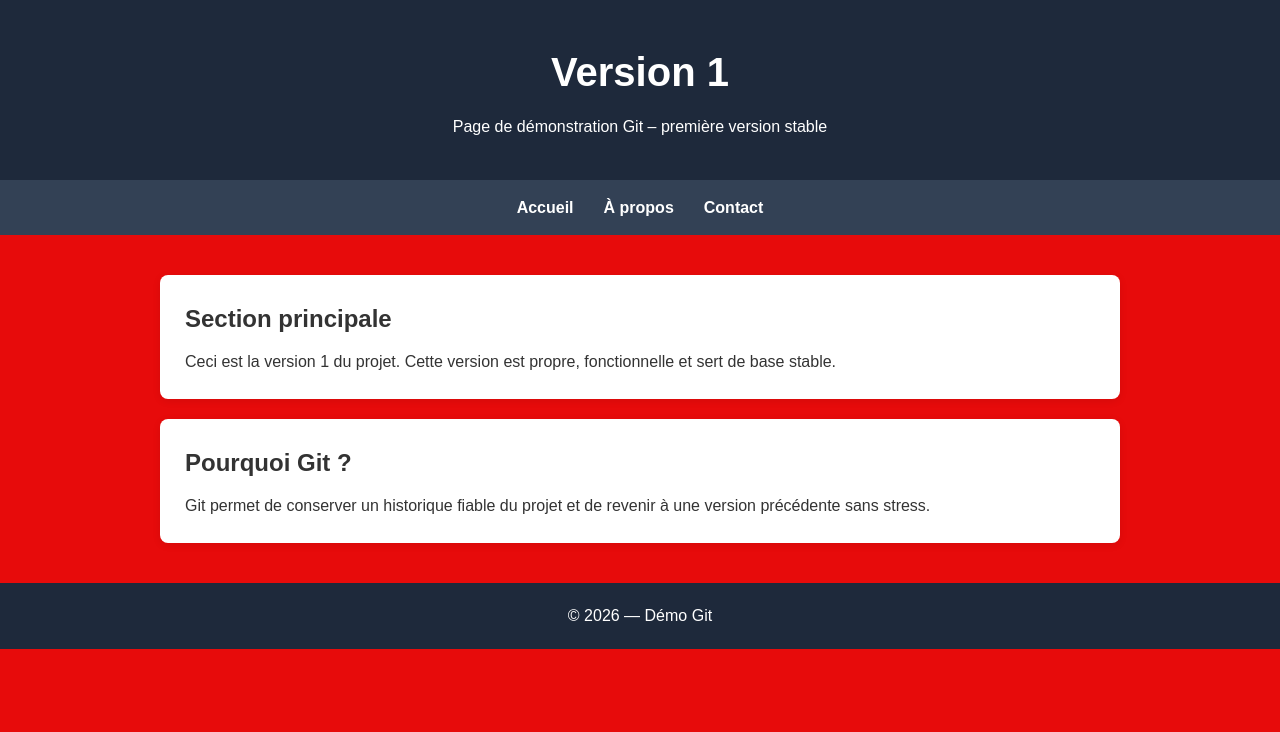
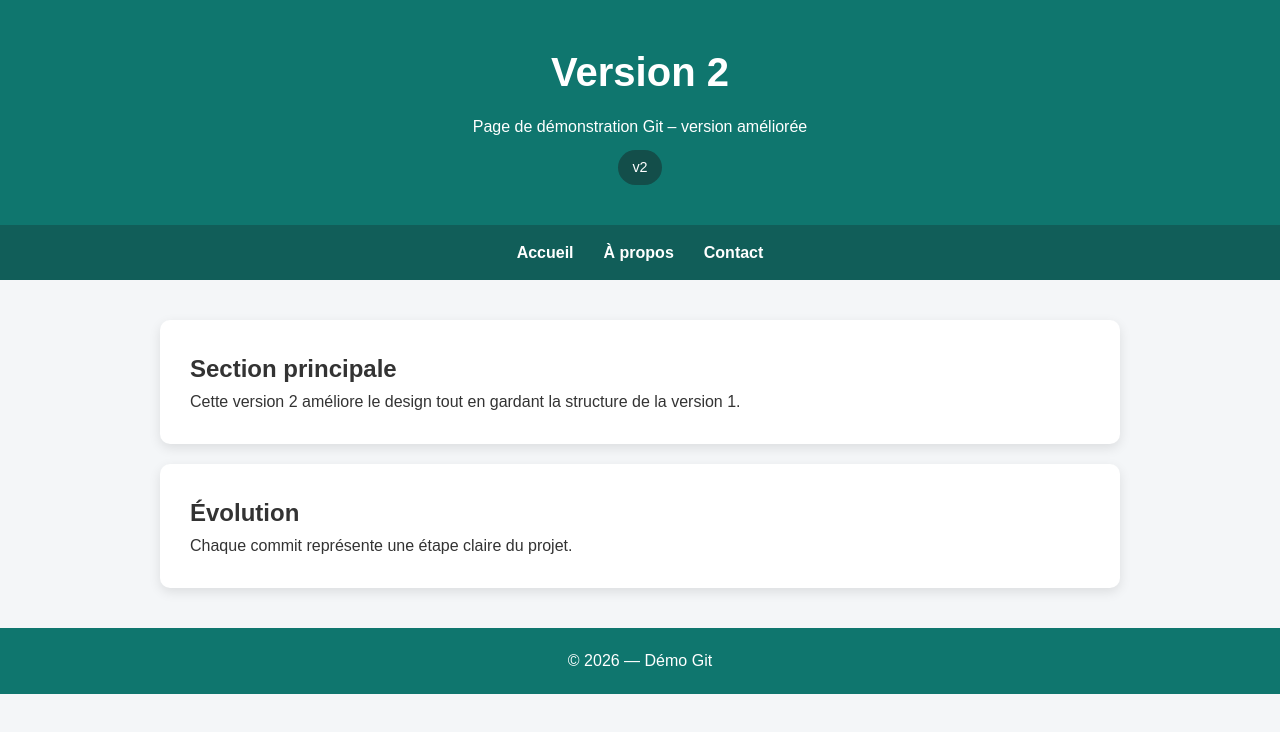
Before and after one commit to loukouemmanuel44-sudo/website, a plain HTML site: page index.html in a window 1280 px wide. Drawn offline with Linux system fonts and the light colour scheme.

Commit message:
version2

```diff
--- a/index.html
+++ b/index.html
@@ -3,7 +3,7 @@
 
 <head>
     <meta charset="UTF-8">
-    <title>Version 1</title>
+    <title>Version 2</title>
     <meta name="viewport" content="width=device-width, initial-scale=1.0">
     <link rel="stylesheet" href="style.css">
 </head>
@@ -11,8 +11,9 @@
 <body>
 
     <header class="header">
-        <h1>Version 1</h1>
-        <p>Page de démonstration Git – première version stable</p>
+        <h1>Version 2</h1>
+        <p>Page de démonstration Git – version améliorée</p>
+        <span class="badge">v2</span>
     </header>
 
     <nav class="nav">
@@ -27,16 +28,15 @@
         <section class="card">
             <h2>Section principale</h2>
             <p>
-                Ceci est la version 1 du projet.
-                Cette version est propre, fonctionnelle et sert de base stable.
+                Cette version 2 améliore le design tout en gardant la structure
+                de la version 1.
             </p>
         </section>
 
         <section class="card">
-            <h2>Pourquoi Git ?</h2>
+            <h2>Évolution</h2>
             <p>
-                Git permet de conserver un historique fiable du projet
-                et de revenir à une version précédente sans stress.
+                Chaque commit représente une étape claire du projet.
             </p>
         </section>
     </main>
--- a/style.css
+++ b/style.css
@@ -1,51 +1,3 @@
-* {
-    margin: 0;
-    padding: 0;
-    box-sizing: border-box;
-}
-
-/* Header cassé */
-.header.broken {
-    background-color: white;
-    color: white;
-    /* texte invisible */
-    padding: 10px;
-}
-
-/* Navigation cassée */
-.broken-nav ul {
-    display: block;
-}
-
-.broken-nav li {
-    margin: 40px 0;
-    text-align: left;
-}
-
-/* Contenu cassé */
-.broken-container {
-    max-width: none;
-}
-
-.broken-card {
-    width: 150%;
-    background: #ff0000;
-    color: white;
-    padding: 10px;
-}
-
-/* Footer cassé */
-.broken-footer {
-    position: fixed;
-    bottom: 0;
-    left: 0;
-    height: 40px;
-    width: 100%;
-    background: black;
-    color: black;
-    /* texte invisible */
-}
-
 * {
     margin: 0;
     padding: 0;
@@ -54,17 +6,19 @@
 }
 
 body {
-    background-color: #e70b0b;
+    background-color: #f4f6f8;
     color: #333;
     line-height: 1.6;
 }
 
 /* Header */
 .header {
-    background-color: #1e293b;
+    background-color: #0f766e;
+    /* changement couleur */
     color: white;
     padding: 40px 20px;
     text-align: center;
+    position: relative;
 }
 
 .header h1 {
@@ -72,9 +26,18 @@
     margin-bottom: 10px;
 }
 
+.badge {
+    display: inline-block;
+    margin-top: 10px;
+    padding: 6px 14px;
+    background-color: #134e4a;
+    border-radius: 20px;
+    font-size: 0.9rem;
+}
+
 /* Navigation */
 .nav {
-    background-color: #334155;
+    background-color: #115e59;
 }
 
 .nav ul {
@@ -95,10 +58,6 @@
     font-weight: bold;
 }
 
-.nav a:hover {
-    text-decoration: underline;
-}
-
 /* Main content */
 .container {
     max-width: 1000px;
@@ -108,19 +67,15 @@
 
 .card {
     background: white;
-    padding: 25px;
+    padding: 30px;
     margin-bottom: 20px;
-    border-radius: 8px;
-    box-shadow: 0 2px 8px rgba(0, 0, 0, 0.08);
-}
-
-.card h2 {
-    margin-bottom: 10px;
+    border-radius: 10px;
+    box-shadow: 0 4px 12px rgba(0, 0, 0, 0.1);
 }
 
 /* Footer */
 .footer {
-    background-color: #1e293b;
+    background-color: #0f766e;
     color: white;
     text-align: center;
     padding: 20px;
```
